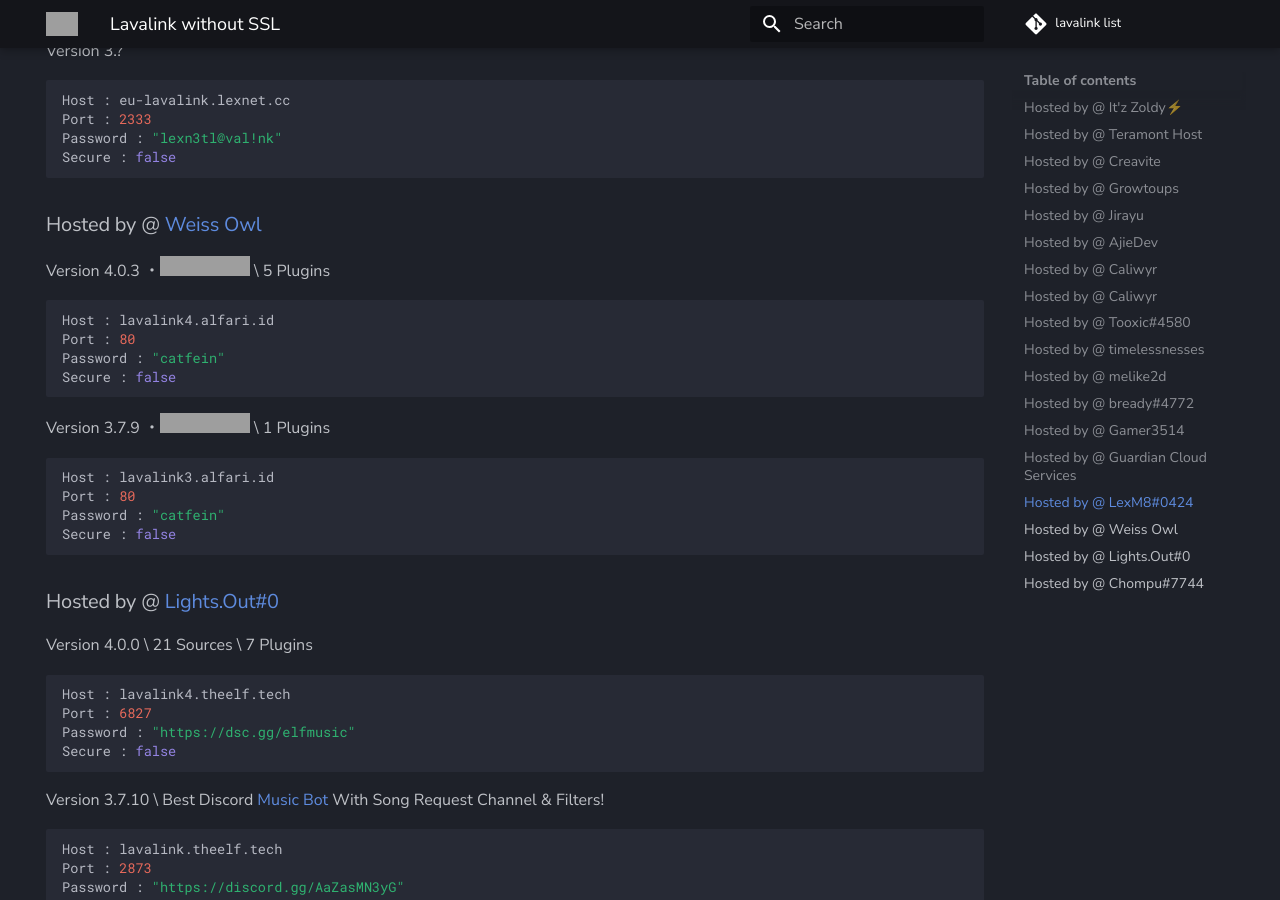
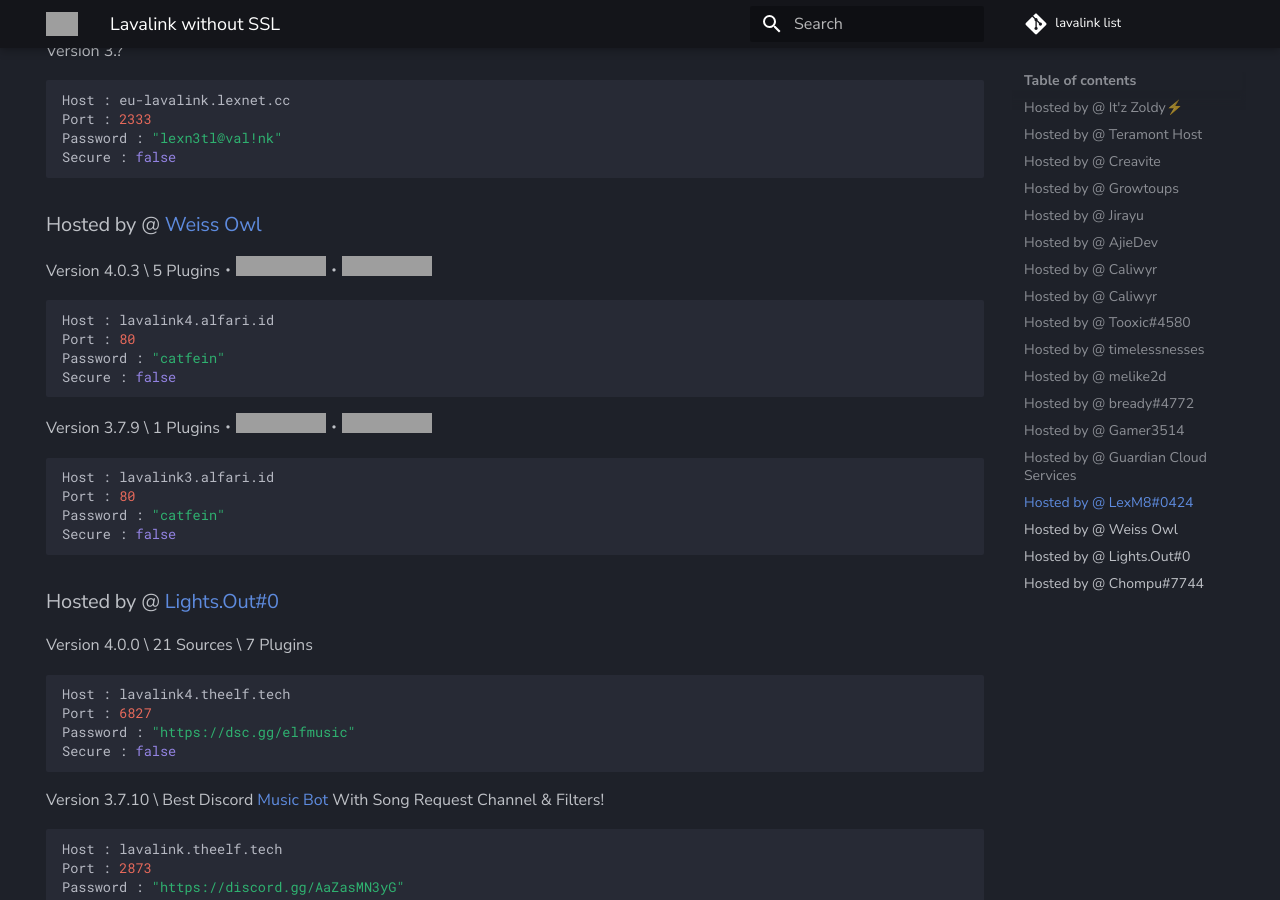
Before and after one commit to DarrenOfficial/lavalink-list, an MkDocs documentation site: the page built from docs/NoSSL/lavalink-without-ssl.md, in a window 1280 px wide and 900 px high, scrolled down 4628 px. Built offline with MkDocs 1.6.1 and Material for MkDocs 9.7.7, drawn with Linux system fonts in a browser that asks for light colours; comment, search, counter and statistics services are not loaded; grey boxes are pictures that could not be loaded.

Commit message:
Update lavalink-without-ssl.md

````diff
--- a/docs/NoSSL/lavalink-without-ssl.md
+++ b/docs/NoSSL/lavalink-without-ssl.md
@@ -216,7 +216,7 @@ Secure : false
 
 ### Hosted by @ [Weiss Owl](https://discord.alfari.id)
 
-Version 4.0.3 ・![Uptime](https://status.alfari.id/api/badge/7/uptime) \ 5 Plugins
+Version 4.0.3 \ 5 Plugins・![Uptime](https://status.alfari.id/api/badge/7/uptime)・![Ping](https://status.alfari.id/api/badge/7/ping)
 ```bash
 Host : lavalink4.alfari.id
 Port : 80
@@ -224,7 +224,7 @@ Password : "catfein"
 Secure : false
 ```
 
-Version 3.7.9 ・![Uptime](https://status.alfari.id/api/badge/6/uptime) \ 1 Plugins
+Version 3.7.9 \ 1 Plugins・![Uptime](https://status.alfari.id/api/badge/6/uptime)・![Ping](https://status.alfari.id/api/badge/6/ping)
 ```bash
 Host : lavalink3.alfari.id
 Port : 80
````
